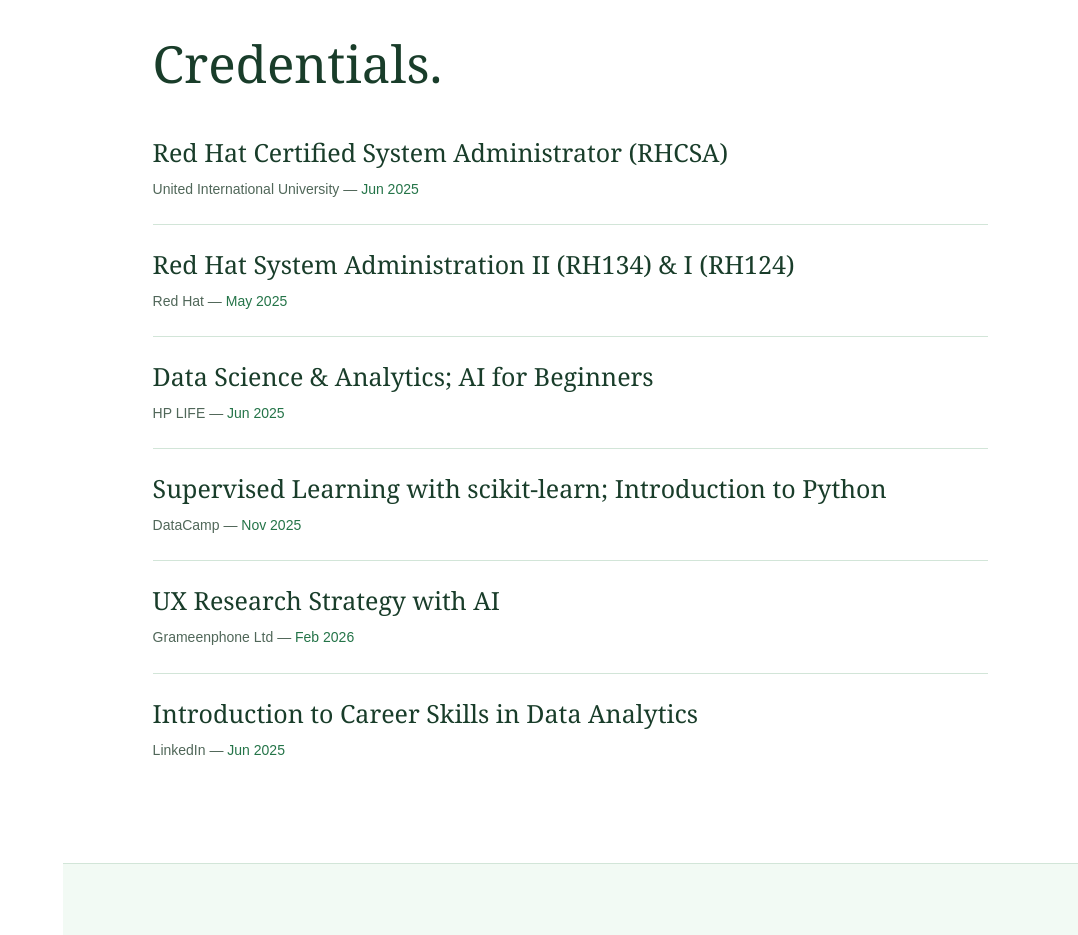
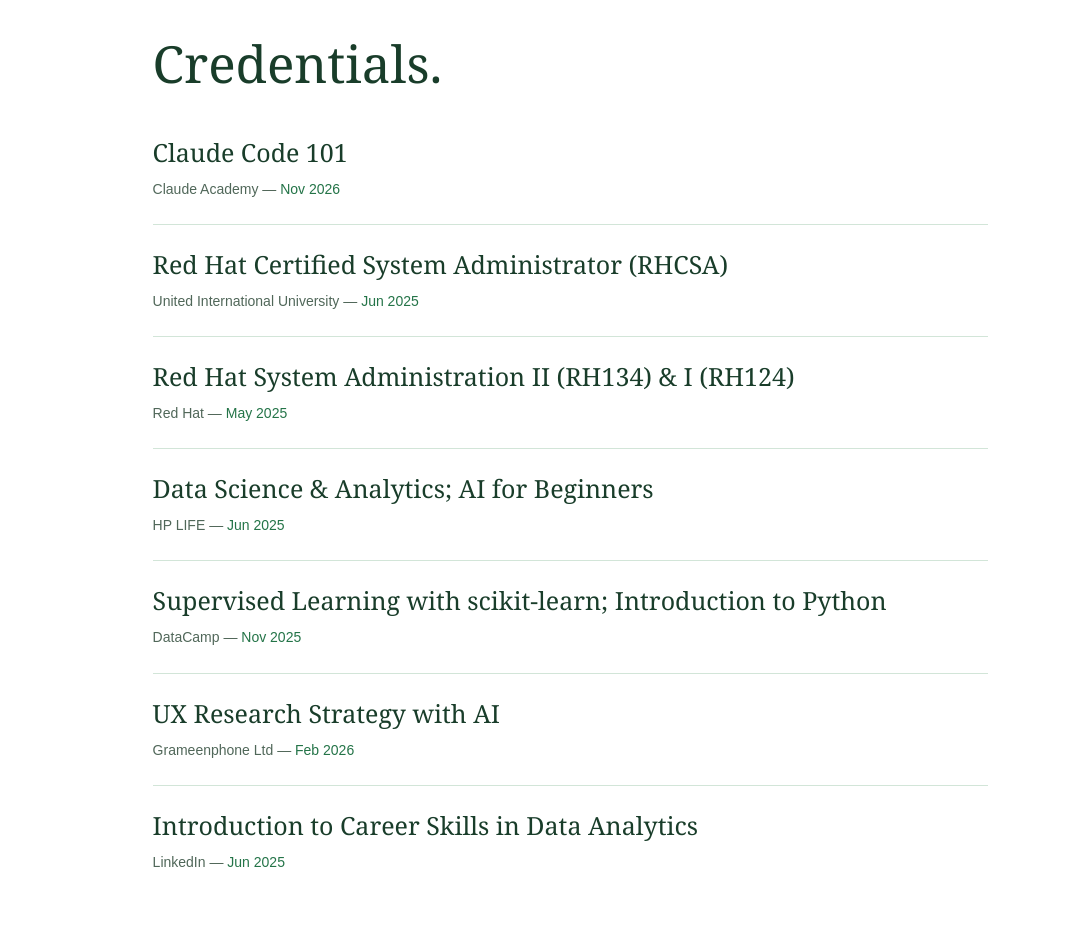
Before and after one commit to shakibprince83/Protfolio, a plain HTML site: page index.html in a window 1280 px wide. Shown: the part 6100-7035 px from the top of the page, without its empty margins (202-1280 px from the left). Drawn offline with Linux system fonts and the light colour scheme.

Commit message:
Add Claude Code 101 to credentials

```diff
--- a/index.html
+++ b/index.html
@@ -546,6 +546,13 @@
         </div>
         <ul class="credentials-list" role="list">
           <li class="credential-item">
+            <h3>Claude Code 101</h3>
+            <p>
+              Claude Academy <span aria-hidden="true">—</span>
+              <span class="credential-date">Nov 2026</span>
+            </p>
+          </li>
+          <li class="credential-item">
             <h3>Red Hat Certified System Administrator (RHCSA)</h3>
             <p>
               United International University <span aria-hidden="true">—</span>
```
